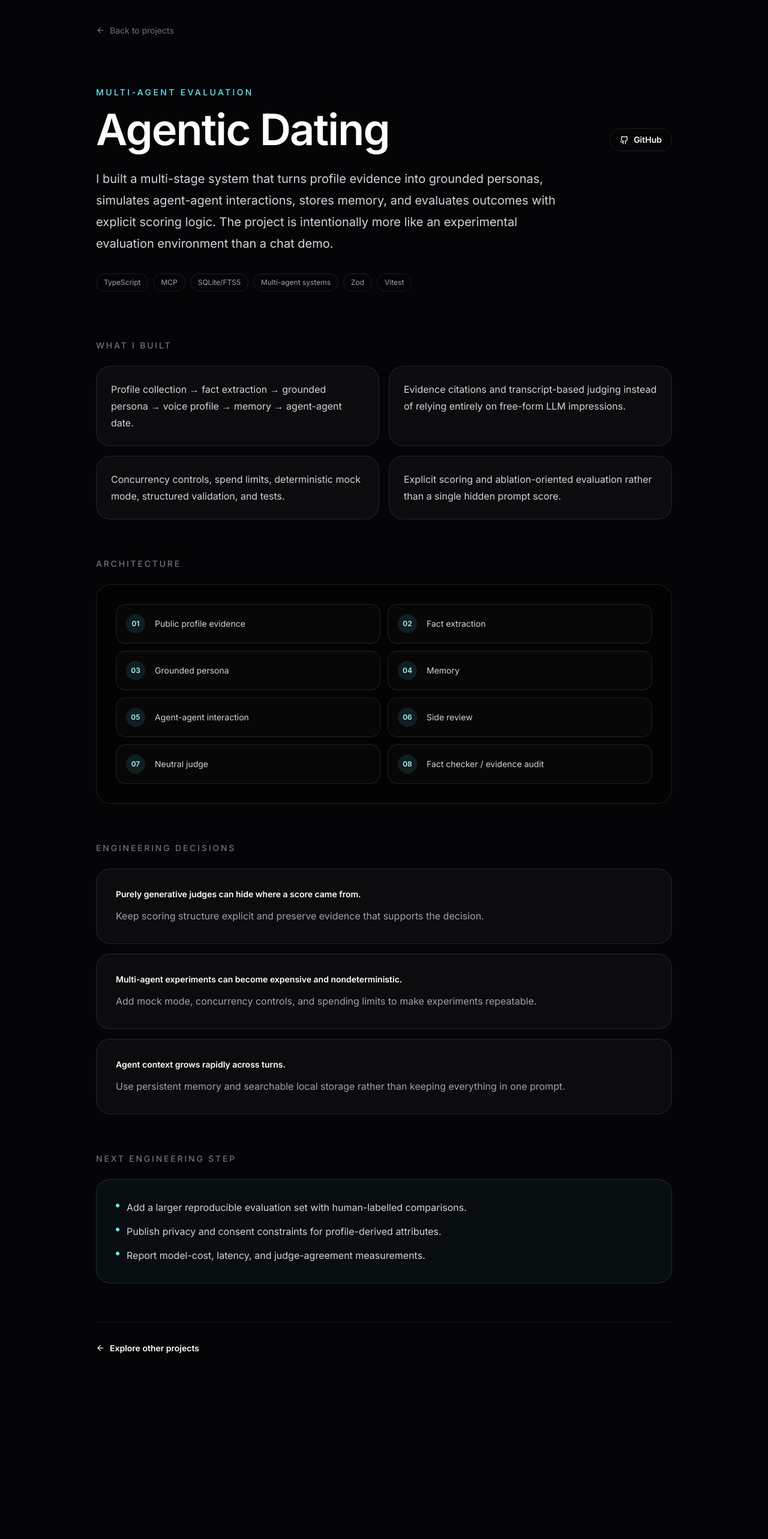
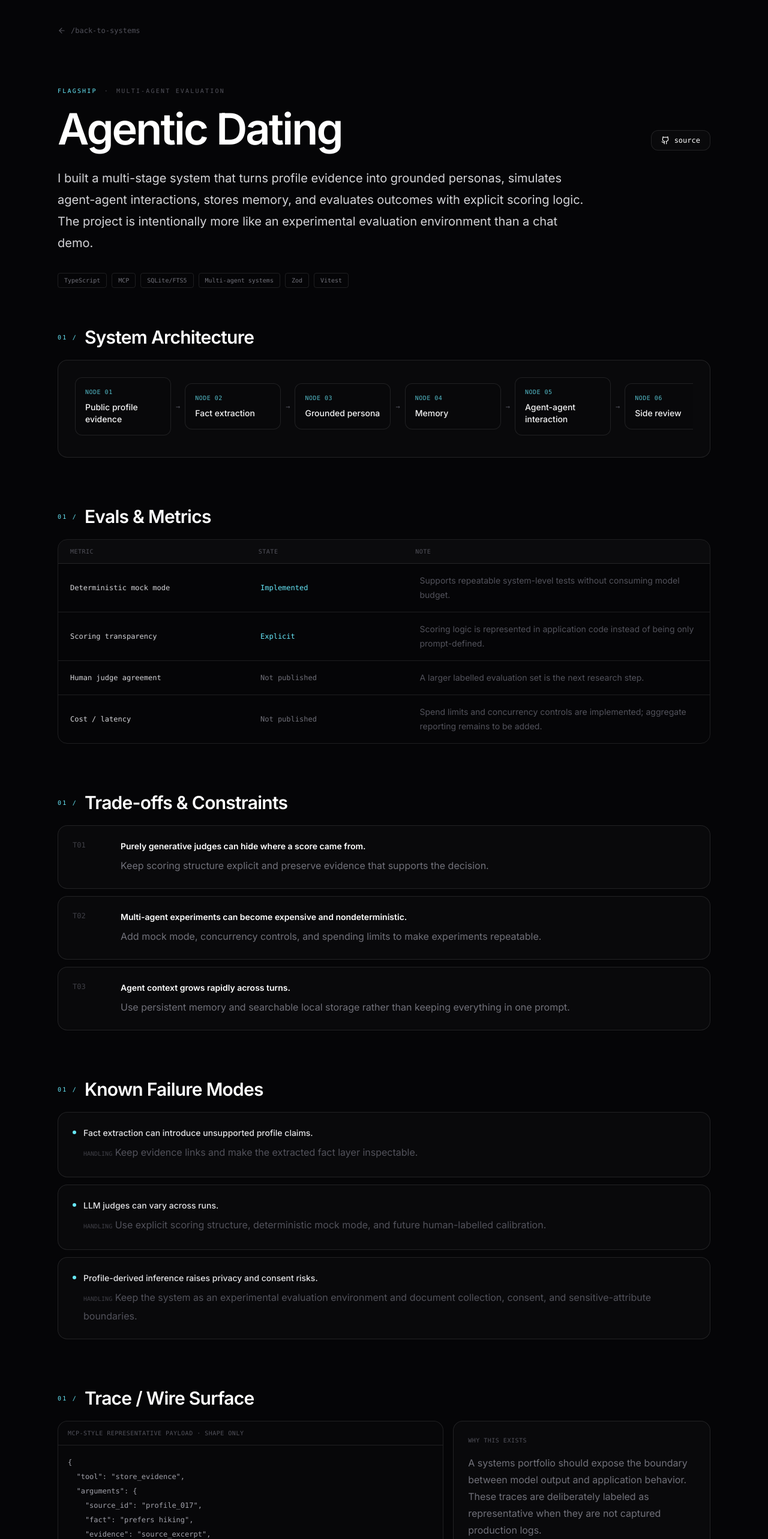
Before and after one commit to adityapurohit01/my_portfolio, a Next.js app: page /projects/agentic-dating in a window 1280 px wide. Shown: the top 2566 px of the page at 60% size. Before the commit the page ends 2301 px from the top, so only its background shows below. Built offline with nearby package versions, Linux system fonts and the light colour scheme.

Commit message:
Add engineering case-study surfaces

```diff
--- a/src/app/projects/[slug]/page.tsx
+++ b/src/app/projects/[slug]/page.tsx
@@ -3,6 +3,9 @@ import { notFound } from "next/navigation";
 import Link from "next/link";
 import { ArrowLeft, Github } from "lucide-react";
 import { projects } from "@/data/portfolio";
+import ArchitectureFlow from "@/components/ArchitectureFlow";
+import AgentStateBar from "@/components/AgentStateBar";
+import TraceSnippet from "@/components/TraceSnippet";
 
 export function generateStaticParams() {
   return projects.map((project) => ({ slug: project.slug }));
@@ -29,73 +32,121 @@ export default async function ProjectPage({ params }: { params: Promise<{ slug:
   const project = projects.find((item) => item.slug === slug);
   if (!project) notFound();
 
+  const isBuilder = project.slug === "ai-builder";
+
   return (
     <main className="min-h-screen bg-[#050507]">
-      <div className="mx-auto max-w-5xl px-6 py-10 lg:px-8">
-        <Link href="/#projects" className="inline-flex items-center gap-2 text-sm text-zinc-500 transition hover:text-white">
-          <ArrowLeft size={15} /> Back to projects
+      <div className="mx-auto max-w-6xl px-6 py-10 lg:px-8">
+        <Link href="/#projects" className="inline-flex items-center gap-2 font-mono text-xs text-zinc-600 transition hover:text-white">
+          <ArrowLeft size={14} /> /back-to-systems
         </Link>
 
         <header className="pt-20">
-          <p className="text-sm font-medium uppercase tracking-[0.24em] text-cyan-300">{project.eyebrow}</p>
-          <div className="mt-4 flex flex-wrap items-end justify-between gap-6">
-            <h1 className="text-5xl font-semibold tracking-tight text-white sm:text-7xl">{project.title}</h1>
-            <a href={project.github} target="_blank" rel="noreferrer" className="inline-flex items-center gap-2 rounded-full border border-white/10 px-4 py-2 text-sm font-semibold text-white transition hover:border-white/25">
-              <Github size={15} /> GitHub
+          <div className="flex flex-wrap items-center gap-3 font-mono text-[10px] uppercase tracking-[0.22em] text-zinc-600">
+            <span className="text-cyan-300">{project.status}</span>
+            <span>·</span>
+            <span>{project.eyebrow}</span>
+          </div>
+
+          <div className="mt-5 flex flex-wrap items-end justify-between gap-6">
+            <h1 className="text-5xl font-semibold tracking-[-0.04em] text-white sm:text-7xl">{project.title}</h1>
+            <a href={project.github} target="_blank" rel="noreferrer" className="inline-flex items-center gap-2 rounded-xl border border-white/10 bg-white/[0.02] px-4 py-2 font-mono text-xs text-white transition hover:border-cyan-300/30 hover:text-cyan-200">
+              <Github size={14} /> source
             </a>
           </div>
-          <p className="mt-7 max-w-3xl text-xl leading-9 text-zinc-300">{project.description}</p>
+
+          <p className="mt-7 max-w-4xl text-xl leading-9 text-zinc-300">{project.description}</p>
+
           <div className="mt-8 flex flex-wrap gap-2">
-            {project.tech.map((tech) => (
-              <span key={tech} className="rounded-full border border-white/10 px-3 py-1.5 text-xs text-zinc-400">{tech}</span>
-            ))}
+            {project.tech.map((tech) => <span key={tech} className="rounded border border-white/10 px-2.5 py-1 font-mono text-[10px] text-zinc-500">{tech}</span>)}
           </div>
         </header>
 
-        <div className="mt-20 grid gap-16">
+        <div className="mt-16 space-y-20">
           <section>
-            <p className="text-sm font-medium uppercase tracking-[0.2em] text-zinc-500">What I built</p>
-            <div className="mt-6 grid gap-4 sm:grid-cols-2">
-              {project.highlights.map((item) => (
-                <div key={item} className="rounded-3xl border border-white/10 bg-white/[0.03] p-6 text-base leading-7 text-zinc-300">{item}</div>
-              ))}
+            <SectionLabel>System Architecture</SectionLabel>
+            <div className="mt-5 rounded-2xl border border-white/10 bg-white/[0.02] p-5 sm:p-7">
+              <ArchitectureFlow steps={project.architecture} />
+              {isBuilder && <div className="mt-6"><AgentStateBar /></div>}
             </div>
           </section>
 
           <section>
-            <p className="text-sm font-medium uppercase tracking-[0.2em] text-zinc-500">Architecture</p>
-            <div className="mt-6 rounded-3xl border border-white/10 bg-black/30 p-5 sm:p-8">
-              <div className="grid gap-3 sm:grid-cols-2">
-                {project.architecture.map((step, index) => (
-                  <div key={step} className="flex items-center gap-4 rounded-2xl border border-white/10 bg-white/[0.02] p-4">
-                    <span className="grid h-8 w-8 shrink-0 place-items-center rounded-full bg-cyan-300/10 text-xs font-semibold text-cyan-200">{String(index + 1).padStart(2, "0")}</span>
-                    <span className="text-sm text-zinc-300">{step}</span>
-                  </div>
-                ))}
+            <SectionLabel>Evals &amp; Metrics</SectionLabel>
+            <div className="mt-5 overflow-hidden rounded-2xl border border-white/10">
+              <div className="hidden grid-cols-[1.2fr_1fr_1.8fr] border-b border-white/10 bg-white/[0.025] px-5 py-3 font-mono text-[10px] uppercase tracking-wider text-zinc-600 sm:grid">
+                <span>metric</span><span>state</span><span>note</span>
               </div>
-            </div>
-          </section>
-
-          <section>
-            <p className="text-sm font-medium uppercase tracking-[0.2em] text-zinc-500">Engineering decisions</p>
-            <div className="mt-6 space-y-4">
-              {project.decisions.map((item) => (
-                <div key={item.problem} className="rounded-3xl border border-white/10 bg-white/[0.03] p-6 sm:p-8">
-                  <p className="text-sm font-semibold text-white">{item.problem}</p>
-                  <p className="mt-3 leading-7 text-zinc-400">{item.decision}</p>
+              {project.evals.map((item) => (
+                <div key={item.metric} className="grid gap-2 border-b border-white/10 px-5 py-4 last:border-0 sm:grid-cols-[1.2fr_1fr_1.8fr] sm:items-center">
+                  <span className="font-mono text-xs text-zinc-300">{item.metric}</span>
+                  <span className={item.value.includes("Not") || item.value.includes("pending") ? "font-mono text-xs text-zinc-500" : "font-mono text-xs text-cyan-300"}>{item.value}</span>
+                  <span className="text-sm leading-6 text-zinc-600">{item.note}</span>
                 </div>
               ))}
             </div>
           </section>
 
           <section>
-            <p className="text-sm font-medium uppercase tracking-[0.2em] text-zinc-500">Next engineering step</p>
-            <div className="mt-6 rounded-3xl border border-cyan-300/15 bg-cyan-300/[0.04] p-6 sm:p-8">
-              <ul className="space-y-3 text-zinc-300">
+            <SectionLabel>Trade-offs &amp; Constraints</SectionLabel>
+            <div className="mt-5 space-y-3">
+              {project.decisions.map((item, index) => (
+                <div key={item.problem} className="grid gap-4 rounded-2xl border border-white/10 bg-white/[0.02] p-5 sm:grid-cols-[64px_1fr] sm:p-6">
+                  <div className="font-mono text-xs text-zinc-700">T{String(index + 1).padStart(2, "0")}</div>
+                  <div>
+                    <p className="text-sm font-semibold text-white">{item.problem}</p>
+                    <p className="mt-2 max-w-3xl leading-7 text-zinc-500">{item.decision}</p>
+                  </div>
+                </div>
+              ))}
+            </div>
+          </section>
+
+          <section>
+            <SectionLabel>Known Failure Modes</SectionLabel>
+            <div className="mt-5 space-y-3">
+              {project.failureModes.map((item) => (
+                <div key={item.failure} className="rounded-2xl border border-white/10 bg-white/[0.02] p-5 sm:p-6">
+                  <div className="flex items-start gap-3">
+                    <span className="mt-1.5 h-1.5 w-1.5 shrink-0 rounded-full bg-cyan-300" />
+                    <div>
+                      <p className="text-sm font-medium text-zinc-200">{item.failure}</p>
+                      <p className="mt-2 leading-7 text-zinc-600"><span className="font-mono text-[10px] uppercase text-zinc-700">handling</span> {item.handling}</p>
+                    </div>
+                  </div>
+                </div>
+              ))}
+            </div>
+          </section>
+
+          <section>
+            <SectionLabel>Trace / Wire Surface</SectionLabel>
+            <div className="mt-5 grid gap-4 lg:grid-cols-[1.2fr_0.8fr]">
+              <TraceSnippet title={project.trace.title} payload={project.trace.payload} />
+              <div className="rounded-2xl border border-white/10 bg-white/[0.02] p-6">
+                <div className="font-mono text-[10px] uppercase tracking-wider text-zinc-600">why this exists</div>
+                <p className="mt-4 leading-7 text-zinc-500">
+                  A systems portfolio should expose the boundary between model output and application behavior. These traces are deliberately labeled as representative when they are not captured production logs.
+                </p>
+              </div>
+            </div>
+          </section>
+
+          <section>
+            <SectionLabel>What I Built</SectionLabel>
+            <div className="mt-5 grid gap-3 sm:grid-cols-2">
+              {project.highlights.map((item) => <div key={item} className="rounded-2xl border border-white/10 bg-white/[0.02] p-5 text-sm leading-7 text-zinc-500">{item}</div>)}
+            </div>
+          </section>
+
+          <section>
+            <SectionLabel>Next Engineering Step</SectionLabel>
+            <div className="mt-5 rounded-2xl border border-cyan-300/15 bg-cyan-300/[0.03] p-6">
+              <ul className="space-y-3">
                 {project.next.map((item) => (
-                  <li key={item} className="flex gap-3">
+                  <li key={item} className="flex gap-3 text-sm leading-7 text-zinc-400">
                     <span className="mt-2 h-1.5 w-1.5 shrink-0 rounded-full bg-cyan-300" />
-                    <span className="leading-7">{item}</span>
+                    {item}
                   </li>
                 ))}
               </ul>
@@ -103,12 +154,21 @@ export default async function ProjectPage({ params }: { params: Promise<{ slug:
           </section>
         </div>
 
-        <div className="mt-16 border-t border-white/10 pt-8">
-          <Link href="/#projects" className="inline-flex items-center gap-2 text-sm font-semibold text-white hover:text-cyan-200">
-            <ArrowLeft size={15} /> Explore other projects
+        <div className="mt-20 border-t border-white/10 py-10">
+          <Link href="/#projects" className="inline-flex items-center gap-2 font-mono text-xs text-zinc-600 hover:text-white">
+            <ArrowLeft size={14} /> inspect another system
           </Link>
         </div>
       </div>
     </main>
   );
 }
+
+function SectionLabel({ children }: { children: React.ReactNode }) {
+  return (
+    <div className="flex items-center gap-3">
+      <span className="font-mono text-[10px] uppercase tracking-[0.22em] text-cyan-300">01 /</span>
+      <h2 className="text-2xl font-semibold tracking-tight text-white sm:text-3xl">{children}</h2>
+    </div>
+  );
+}
```
